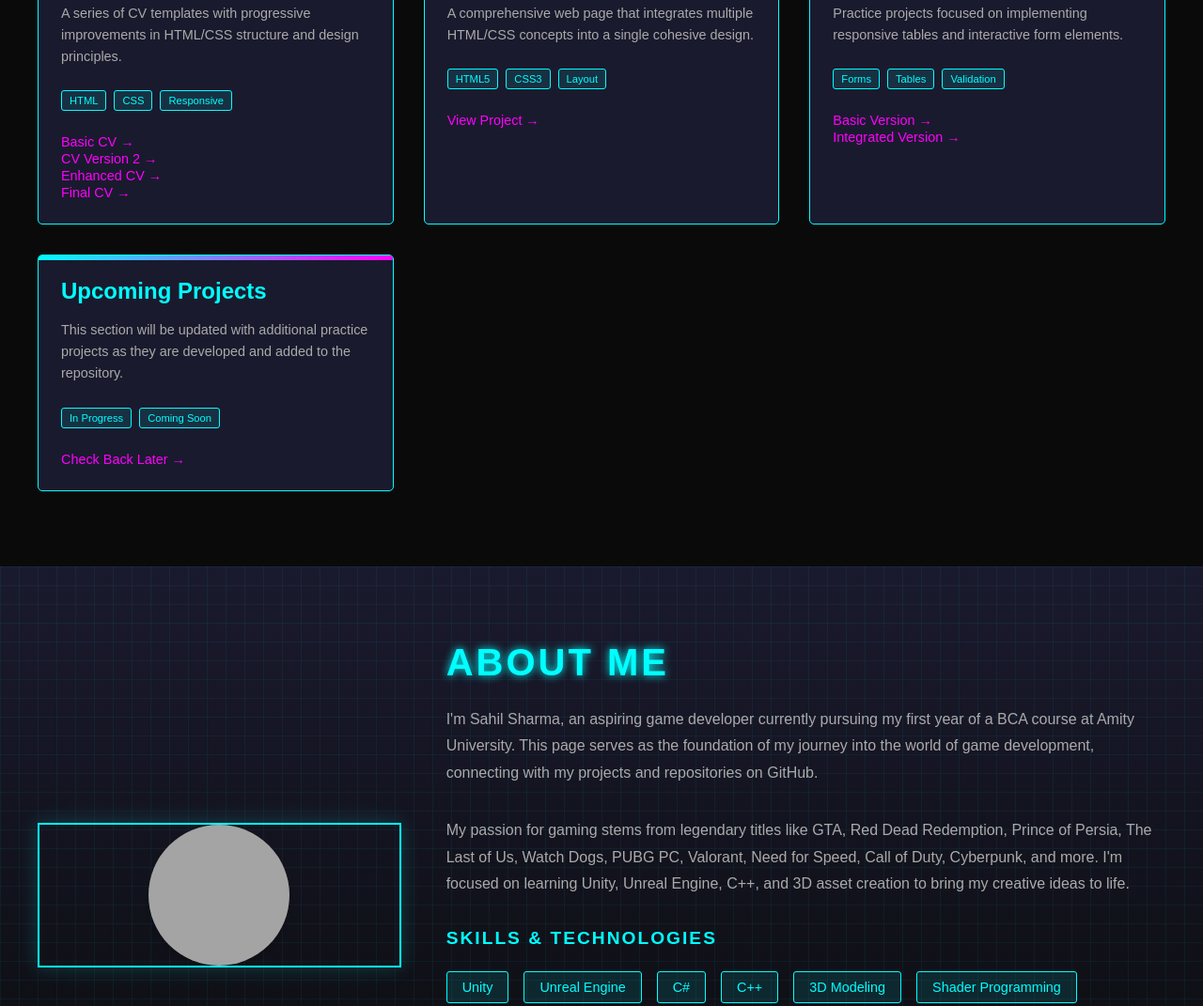
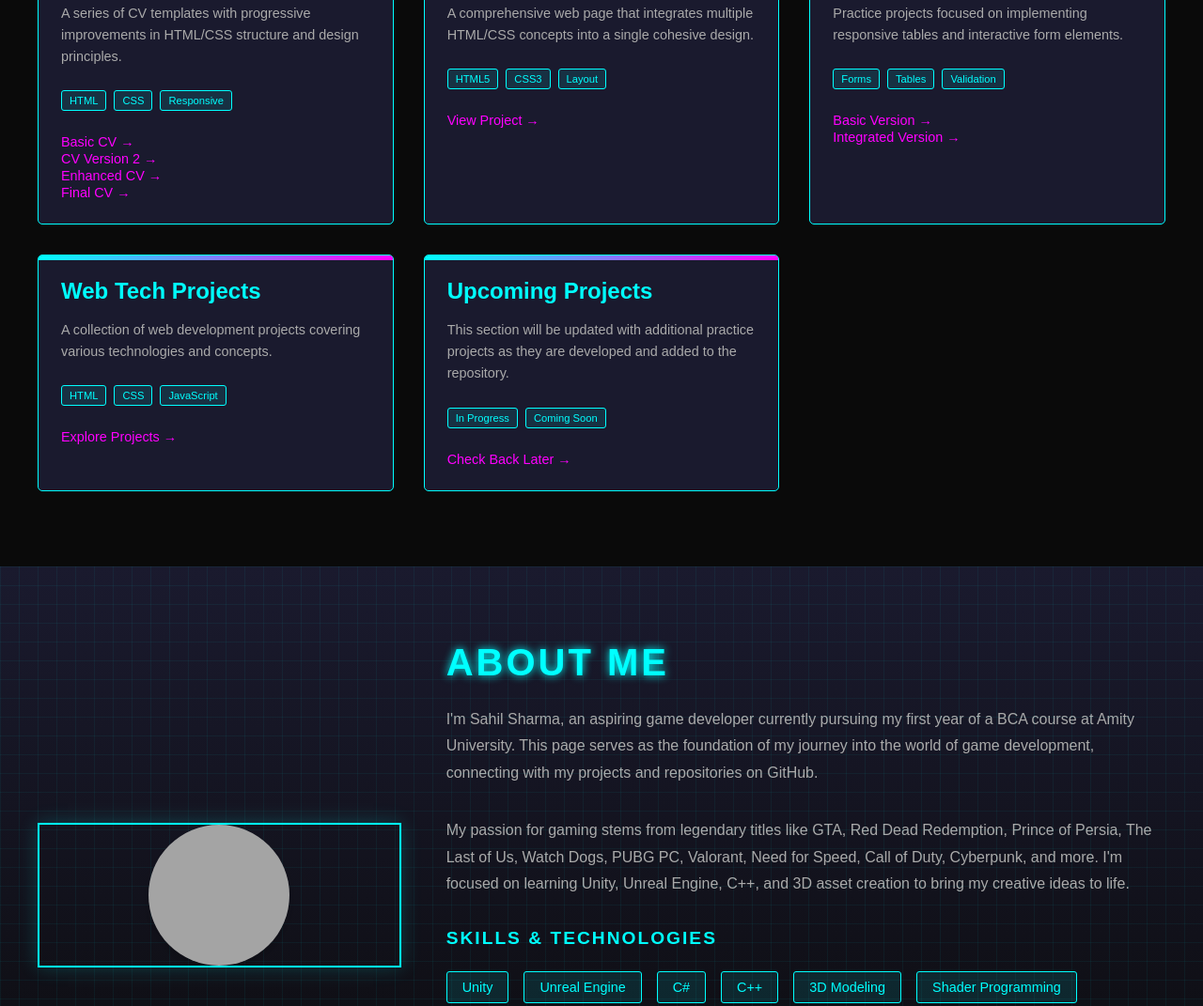
Before and after one commit to SKLORD69/Pratice-Rep1, a plain HTML site: page index.html in a window 1280 px wide. Shown: the part 1625-2696 px from the top of the page at 94% size. Drawn offline with Linux system fonts and the light colour scheme; grey boxes are pictures that could not be loaded.

Commit message:
index.html

```diff
--- a/index.html
+++ b/index.html
@@ -1033,9 +1033,24 @@
 
             <!-- Project 4 -->
                 <div class="project-card">
+                    <h3 class="project-title">Web Tech Projects</h3>
+                    <p class="project-description">
+                        A collection of web development projects covering various technologies and concepts.
+                    </p>
+                    <div class="project-tags">
+                        <span class="project-tag">HTML</span>
+                        <span class="project-tag">CSS</span>
+                        <span class="project-tag">JavaScript</span>
+                    </div>
+                    <a href="https://sklord69.github.io/WEB-TECH/" class="project-link" target="_blank">Explore Projects
+                        →</a>
+                </div>
+                <!-- Project 5 -->
+                <div class="project-card">
                     <h3 class="project-title">Upcoming Projects</h3>
                     <p class="project-description">
-                    This section will be updated with additional practice projects as they are developed and added to the repository.
+                        This section will be updated with additional practice projects as they are developed and added
+                        to the repository.
                     </p>
                     <div class="project-tags">
                         <span class="project-tag">In Progress</span>
```
Lines whose indentation alone changed are shown as unchanged.
